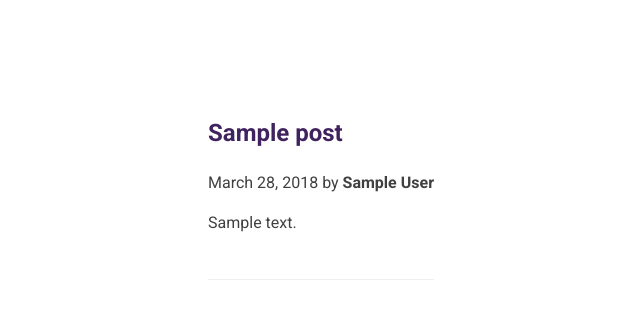
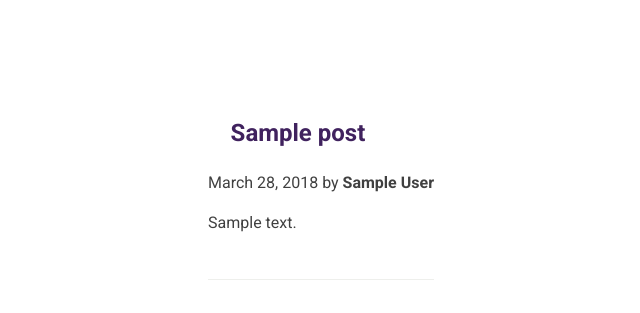
Before and after one commit to redacademy/b2w-winter-2018, a WordPress theme: the page made by themes/b2w-theme/home.php in a window 1280 px wide. Shown: the part 125-438 px from the top of the page, without its empty margins (319-959 px from the left). Run offline with PHP 8.4 and a stand-in for WordPress, Linux system fonts and the light colour scheme; the site name, menu and one post (Sample post) are stand-ins, and other content is empty; style sheets or scripts are compiled from the project's sources; some libraries are stand-ins or nearby versions.

Commit message:
changing color of single page title to white

```diff
--- a/themes/b2w-theme/sass/_single-page.scss
+++ b/themes/b2w-theme/sass/_single-page.scss
@@ -9,6 +9,11 @@
     height: 350px;
     align-items: center;
   }
+}
+
+.entry-title{
+  color: white;
+  margin-left: 10%;
 }
 .h1{
   font-weight: normal;
```
